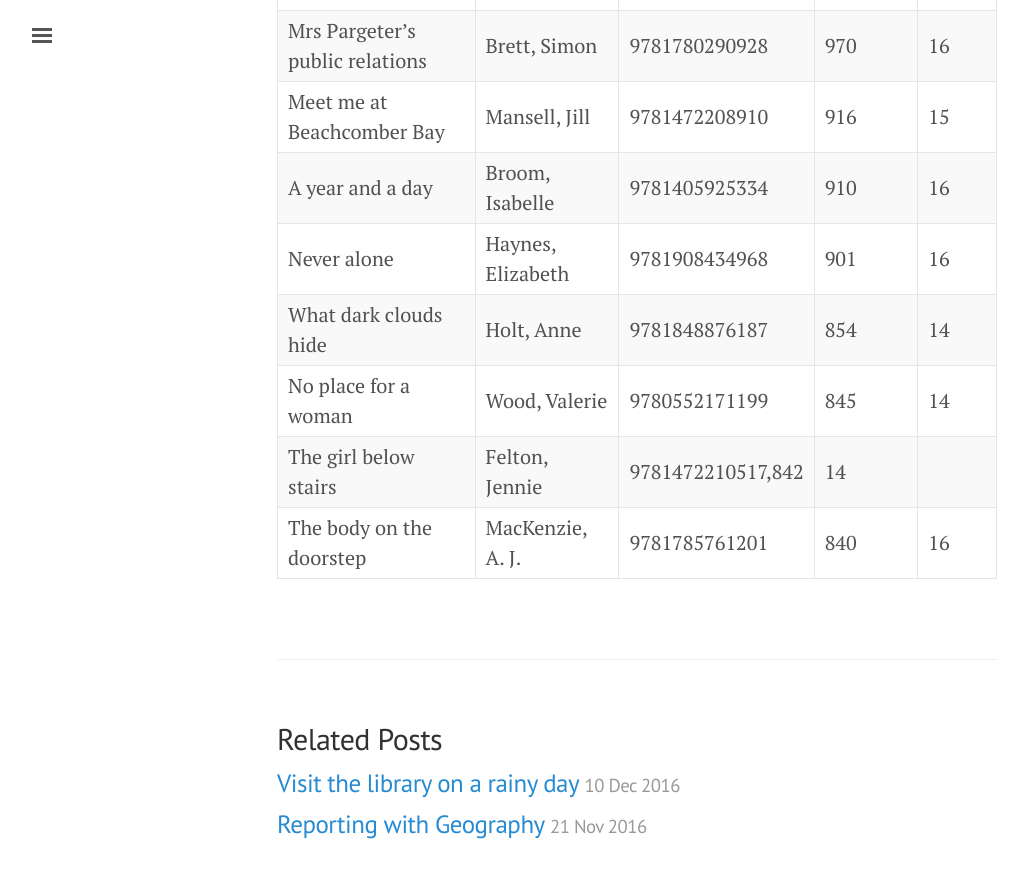
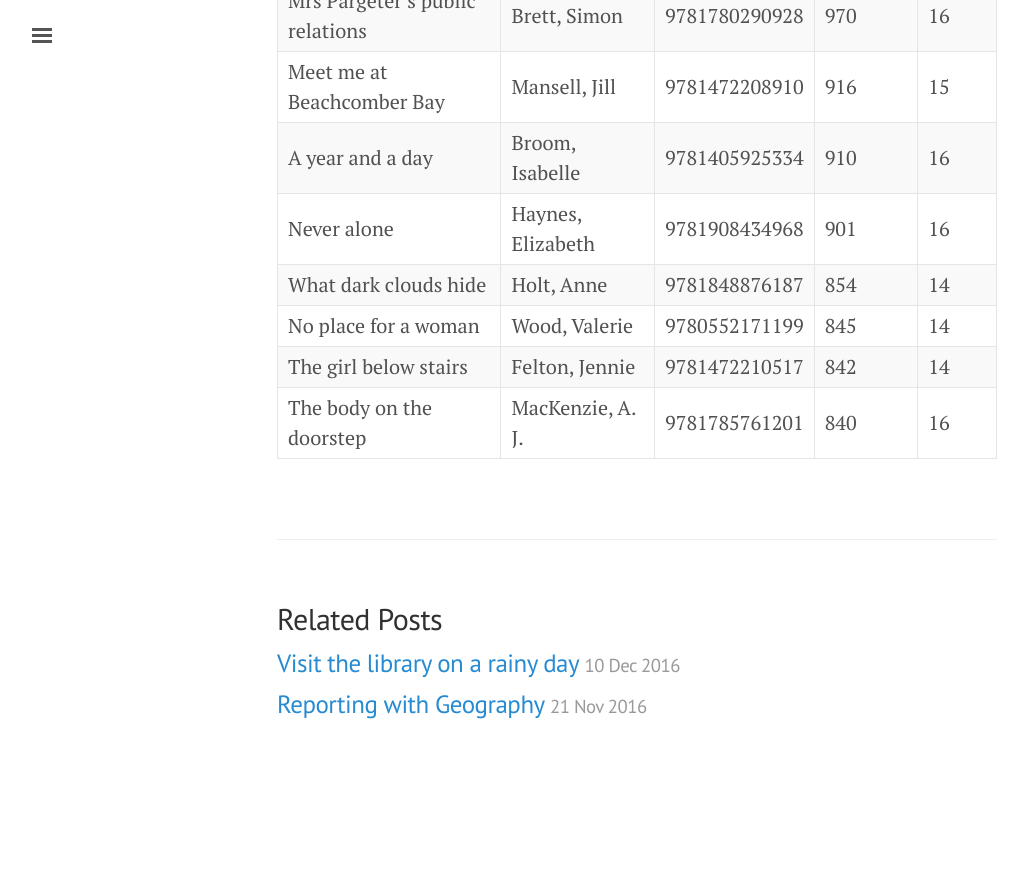
Before and after one commit to LibrariesWest/librarieswest.github.io, a Jekyll site: the page built from _posts/2018-02-24-most-travelled-books.md, in a window 1280 px wide and 900 px high, scrolled down 1690 px. Shown: the top 878 px of the window, without its empty margins (3-1031 px from the left). Built offline with Jekyll 4.4.1, drawn with Linux system fonts in a browser that asks for light colours; after the commit the page ends 2470 px from its top, so only the background shows below that.

Commit message:
correction to table

```diff
--- a/_posts/2018-02-24-most-travelled-books.md
+++ b/_posts/2018-02-24-most-travelled-books.md
@@ -35,5 +35,5 @@ For every item in the catalogue we've calculated which are the most travelled. W
 | Never alone | Haynes, Elizabeth | 9781908434968 | 901 | 16 |
 | What dark clouds hide | Holt, Anne | 9781848876187 | 854 | 14 |
 | No place for a woman | Wood, Valerie | 9780552171199 | 845 | 14 |
-| The girl below stairs | Felton, Jennie | 9781472210517,842 | 14 |
+| The girl below stairs | Felton, Jennie | 9781472210517 | 842 | 14 |
 | The body on the doorstep | MacKenzie, A. J. | 9781785761201 | 840 | 16 |
```
